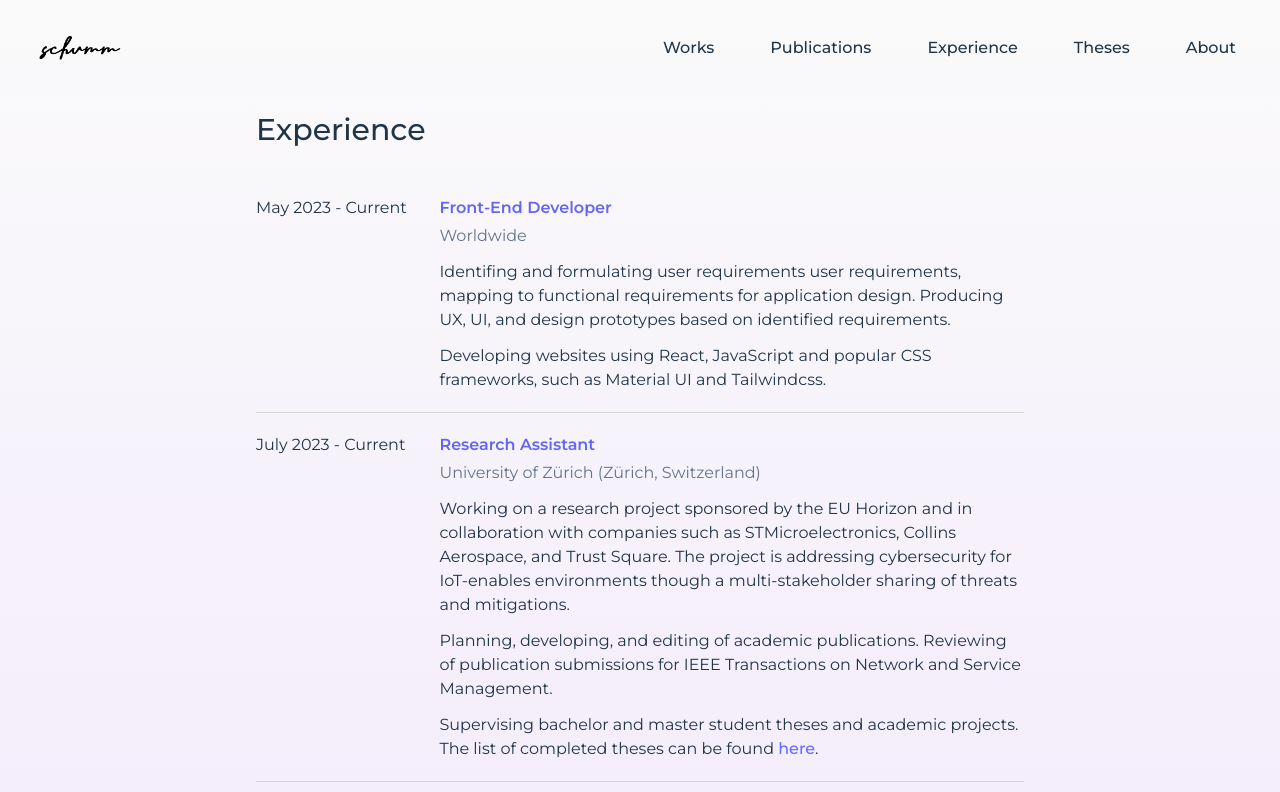
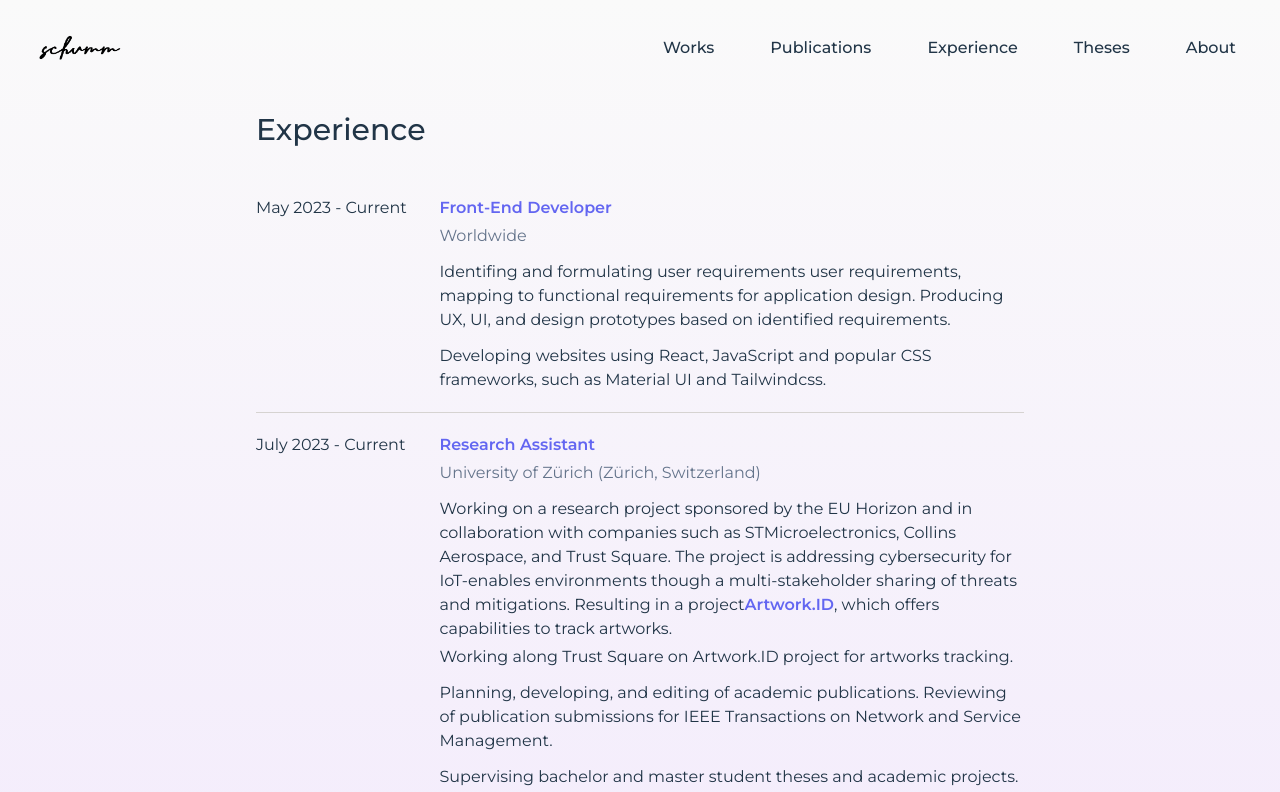
Before and after one commit to schummd/schummd.github.io, a React (Vite) app: page /#/experience in a window 1280 px wide. Shown: the top 792 px of the page. Built offline with nearby package versions, Linux system fonts and the light colour scheme.

Commit message:
added artwork.id link

```diff
--- a/src/pages/Experience.jsx
+++ b/src/pages/Experience.jsx
@@ -37,7 +37,12 @@ export default function Experience() {
                 Working on a research project sponsored by the EU Horizon and in collaboration
                 with companies such as STMicroelectronics, Collins Aerospace, and Trust Square.
                 The project is addressing cybersecurity for IoT-enables environments though a
-                multi-stakeholder sharing of threats and mitigations.
+                multi-stakeholder sharing of threats and mitigations. Resulting in a project
+                <a href="https://artwork.id" class="font-semibold text-indigo-500 cursor-pointer" target="_blank">Artwork.ID</a>,
+                which offers capabilities to track artworks.
+              </div>
+              <div>
+                Working along Trust Square on Artwork.ID project for artworks tracking.
               </div>
               <div class="mt-2">
                 Planning, developing, and editing of academic publications. Reviewing of
```
